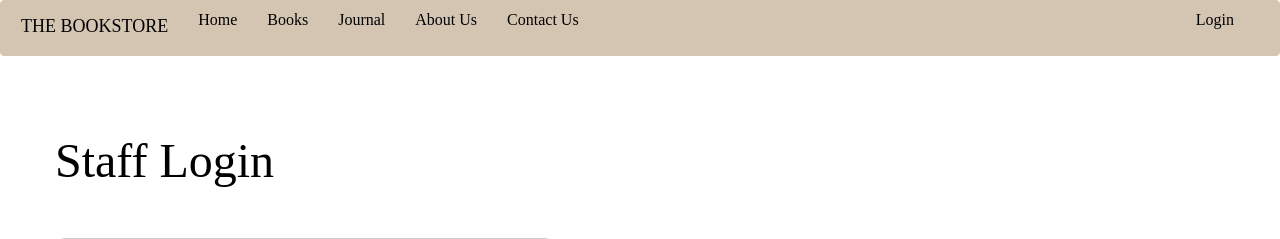
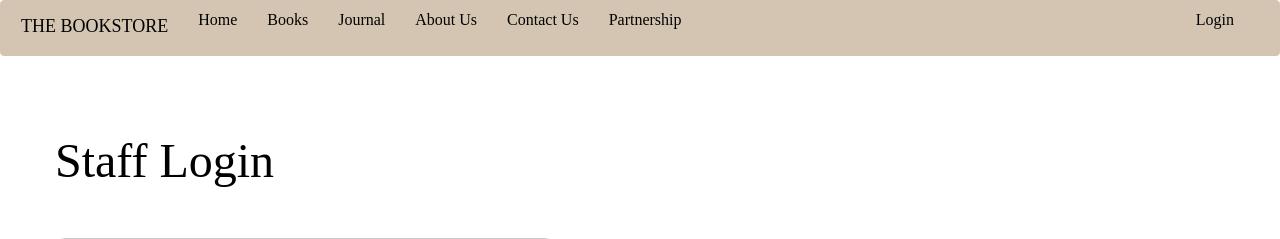
Before and after one commit to shinn950830/Bookstore, a PHP site: page /admin/index.php in a window 1280 px wide. Shown: the top 239 px of the page. Run offline with PHP 8.4, Linux system fonts and the light colour scheme; some libraries are stand-ins or nearby versions; some web fonts are replaced.

Commit message:
v1.1
Added partnership module

```diff
--- a/My-Bookstore/webpageLayout/navMenu.php
+++ b/My-Bookstore/webpageLayout/navMenu.php
@@ -12,6 +12,7 @@
 					<li class=\"default\" id=\"navJournal\"><a href=\"../Journal.php\">Journal</a></li>
 					<li class=\"default\" id=\"navAboutUs\"><a href=\"../AboutUs.php\">About Us</a></li>
 					<li class=\"default\" id=\"navContactUs\"><a href=\"../contactUs.php\">Contact Us</a></li>
+                    <li class=\"default\" id=\"navContactUs\"><a href=\"\">Partnership</a></li>
 					<li class=\"default\" id=\"navAdminPanel\"><a href=\"\" class=\"adminPanel\"></a></li>
 				</ul>
 				<ul class=\"nav navbar-nav navbar-right\">
```
